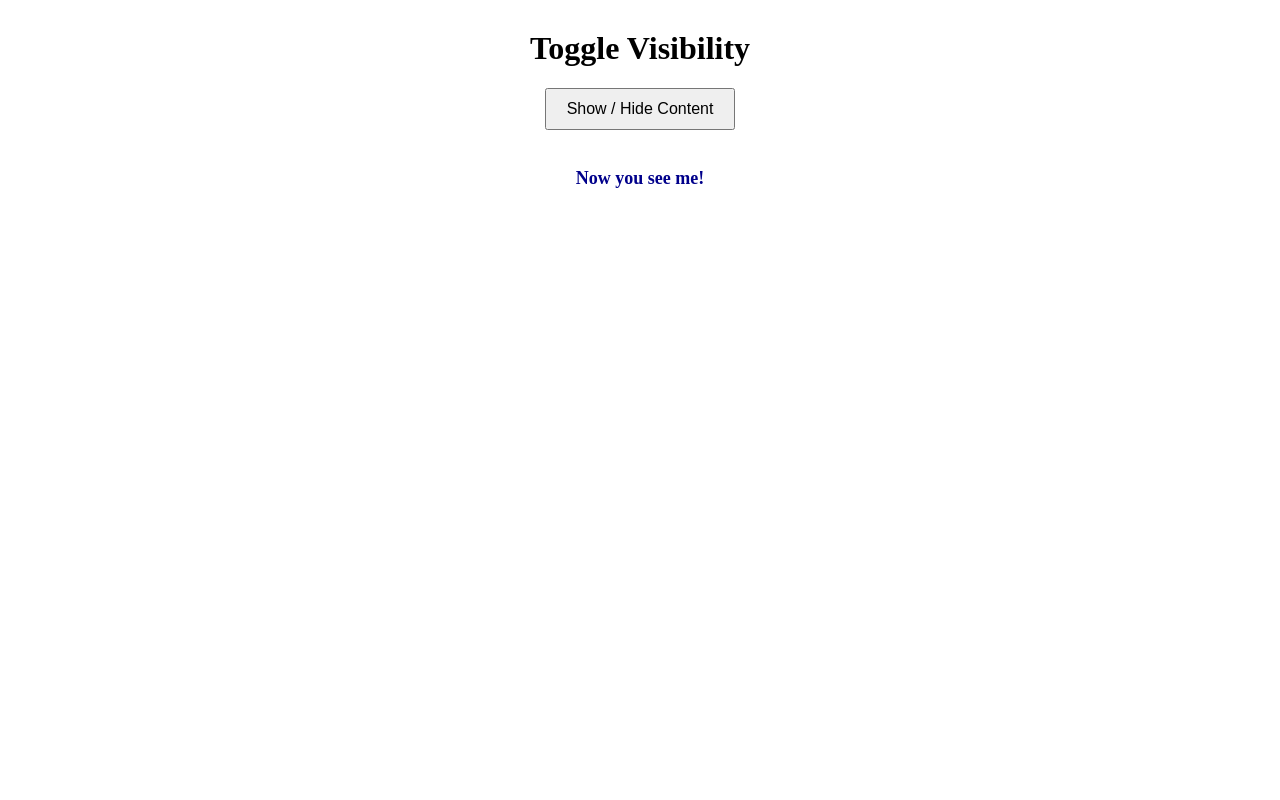
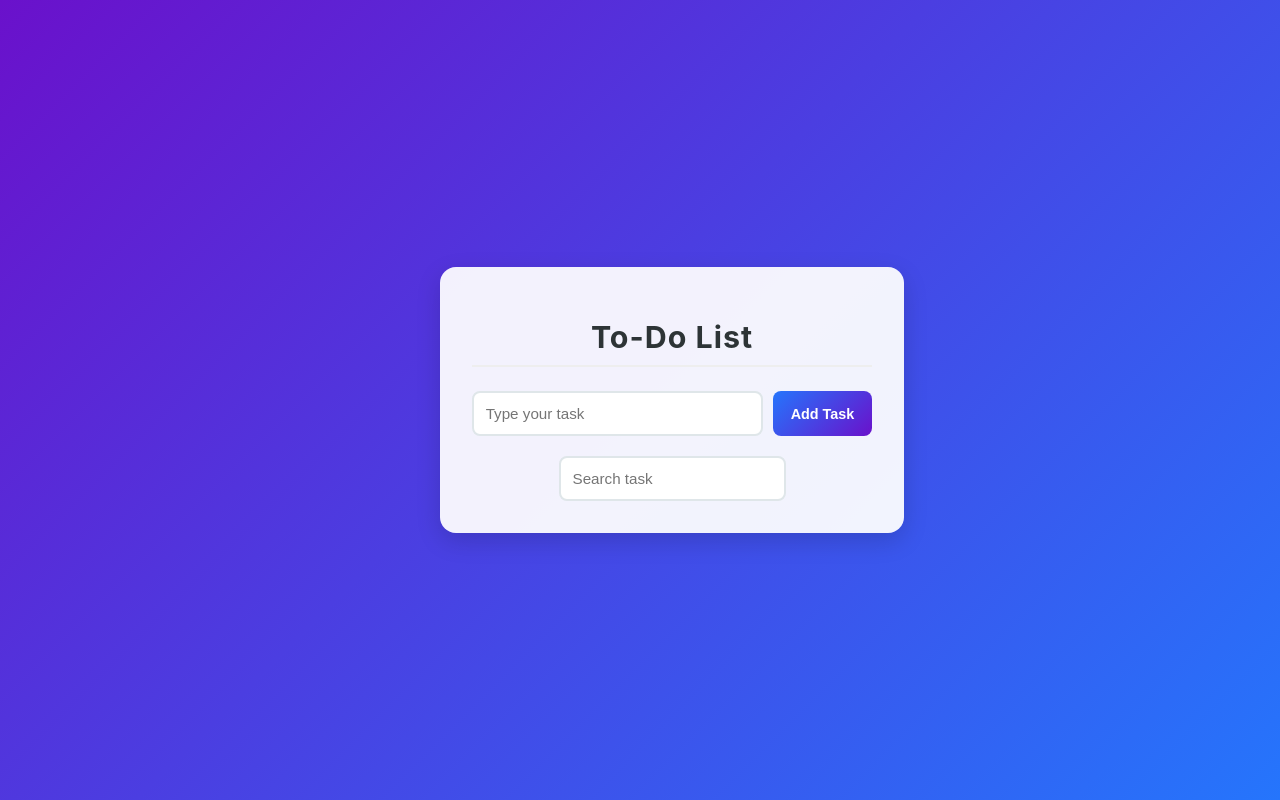
Before and after one commit to venkataguruprasadG/Full_Stack_AI_Enginner_Journal, a React (Vite) app in the folder REACT/React-Practice/: page / in a window 1280 px wide. Built offline with nearby package versions, Linux system fonts and the light colour scheme.

Commit message:
To-Do List Application is ready. graduation challenge is done.

```diff
--- a/REACT/React-Practice/src/main.jsx
+++ b/REACT/React-Practice/src/main.jsx
@@ -2,7 +2,7 @@ import { StrictMode } from 'react'
 import { createRoot } from 'react-dom/client'
 
 // This is the important part: pointing to your new folder
-import Project7 from './react-practice-problems/project8/project8.jsx'
+import Project7 from './react-practice-problems/To-Do-List/project14.jsx'
 
 createRoot(document.getElementById('root')).render(
   <StrictMode>
--- /dev/null
+++ b/REACT/React-Practice/src/react-practice-problems/To-Do-List/TaskInput.jsx
@@ -0,0 +1,26 @@
+import { useState } from "react";
+
+function TaskInput({ onAddTask }) {
+    const [text, setText] = useState("");
+
+    return (
+        <div className="input-container">
+            <input
+                type="text"
+                placeholder="Type your task"
+                value={text}
+                onChange={(e) => setText(e.target.value)}
+            />
+            <button onClick={() => {
+                if (text.trim() !== "") {
+                    onAddTask(text);
+                    setText(""); // clear input after adding
+                }
+            }}>
+                Add Task
+            </button>
+        </div>
+    );
+}
+
+export default TaskInput;
--- /dev/null
+++ b/REACT/React-Practice/src/react-practice-problems/To-Do-List/TaskList.jsx
@@ -0,0 +1,30 @@
+import { useState } from "react";
+
+function TaskList({ tasks, onDeleteTask }) {
+    const [searchTerm, setSearchTerm] = useState("");
+
+    const filteredTasks = tasks.filter((task) =>
+        task.title.toLowerCase().includes(searchTerm.toLowerCase())
+    );
+
+    return (
+        <div className="task-list-container">
+            <input
+                type="text"
+                placeholder="Search task"
+                value={searchTerm}
+                onChange={(e) => setSearchTerm(e.target.value)}
+            />
+            <ul>
+                {filteredTasks.map((task) => (
+                    <li key={task.id} className="task-item">
+                        {task.title}
+                        <button onClick={() => onDeleteTask(task.id)}>Delete</button>
+                    </li>
+                ))}
+            </ul>
+        </div>
+    );
+}
+
+export default TaskList;
--- /dev/null
+++ b/REACT/React-Practice/src/react-practice-problems/To-Do-List/project14.css
@@ -0,0 +1,117 @@
+/* General Layout */
+body {
+    background: linear-gradient(135deg, #6a11cb 0%, #2575fc 100%);
+    margin: 0;
+    font-family: 'Inter', sans-serif;
+    display: flex;
+    justify-content: center;
+    align-items: center;
+    min-height: 100vh;
+}
+
+/* Main Container */
+.task-list {
+    background: #ffffffee;
+    padding: 2rem;
+    border-radius: 16px;
+    box-shadow: 0 8px 25px rgba(0, 0, 0, 0.15);
+    width: 100%;
+    max-width: 420px;
+    text-align: center;
+    transition: transform 0.3s ease;
+}
+
+.task-list:hover {
+    transform: translateY(-5px);
+}
+
+/* Header */
+h1 {
+    color: #2d3436;
+    margin-bottom: 1.5rem;
+    font-size: 1.9rem;
+    font-weight: 700;
+    letter-spacing: 1px;
+    border-bottom: 2px solid #eee;
+    padding-bottom: 10px;
+}
+
+/* Input Area */
+.input-container {
+    display: flex;
+    gap: 10px;
+    margin-bottom: 20px;
+}
+
+input[type="text"] {
+    flex: 1;
+    padding: 12px;
+    border: 2px solid #dfe6e9;
+    border-radius: 8px;
+    outline: none;
+    transition: border-color 0.3s, box-shadow 0.3s;
+    font-size: 0.95rem;
+}
+
+input[type="text"]:focus {
+    border-color: #2575fc;
+    box-shadow: 0 0 6px rgba(37, 117, 252, 0.4);
+}
+
+.input-container button {
+    padding: 10px 18px;
+    background: linear-gradient(135deg, #2575fc, #6a11cb);
+    color: white;
+    border: none;
+    border-radius: 8px;
+    cursor: pointer;
+    font-weight: bold;
+    font-size: 0.9rem;
+    transition: transform 0.2s, opacity 0.3s;
+}
+
+.input-container button:hover {
+    transform: scale(1.05);
+    opacity: 0.9;
+}
+
+/* Task List Items */
+ul {
+    list-style: none;
+    padding: 0;
+    margin: 0;
+}
+
+.task-item {
+    background: #f9f9f9;
+    margin-bottom: 12px;
+    padding: 12px 15px;
+    border-radius: 10px;
+    display: flex;
+    justify-content: space-between;
+    align-items: center;
+    border-left: 5px solid #2575fc;
+    transition: transform 0.2s, background 0.3s;
+}
+
+.task-item:hover {
+    transform: translateX(5px);
+    background: #f1f1f1;
+}
+
+.task-item button {
+    background-color: #ff4d4d;
+    color: white;
+    border: none;
+    padding: 6px 12px;
+    border-radius: 6px;
+    cursor: pointer;
+    font-size: 0.8rem;
+    font-weight: 600;
+    transition: background 0.3s, transform 0.2s;
+}
+
+.task-item button:hover {
+    background-color: #d63031;
+    transform: scale(1.05);
+}
--- /dev/null
+++ b/REACT/React-Practice/src/react-practice-problems/To-Do-List/project14.jsx
@@ -0,0 +1,27 @@
+import { useState } from "react";
+import TaskInput from "./TaskInput";
+import TaskList from "./TaskList";
+import "./project14.css";
+
+function Project14() {
+    const [tasks, setTasks] = useState([]);
+
+    const addTask = (task) => {
+        const newTask = { id: Date.now(), title: task };
+        setTasks([...tasks, newTask]);
+    };
+
+    const deleteTask = (id) => {
+        setTasks(tasks.filter(task => task.id !== id));
+    };
+
+    return (
+        <div className="task-list">
+            <h1>To-Do List</h1>
+            <TaskInput onAddTask={addTask} />
+            <TaskList tasks={tasks} onDeleteTask={deleteTask} />
+        </div>
+    );
+}
+
+export default Project14;
```
Also changed, not shown: REACT/React-Practice/src/react-practice-problems/To-Do-List/TaskItem.jsx (added, +26 -0 lines).
